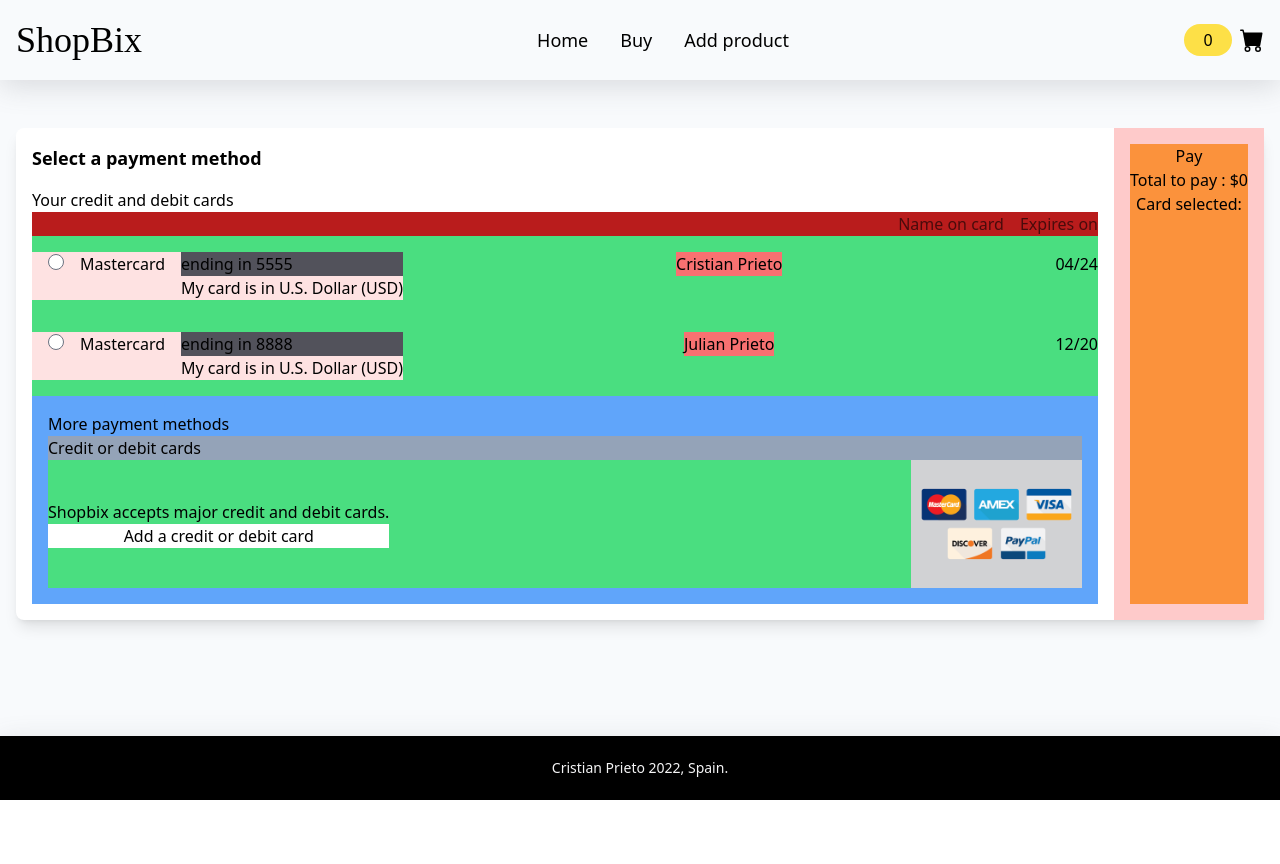
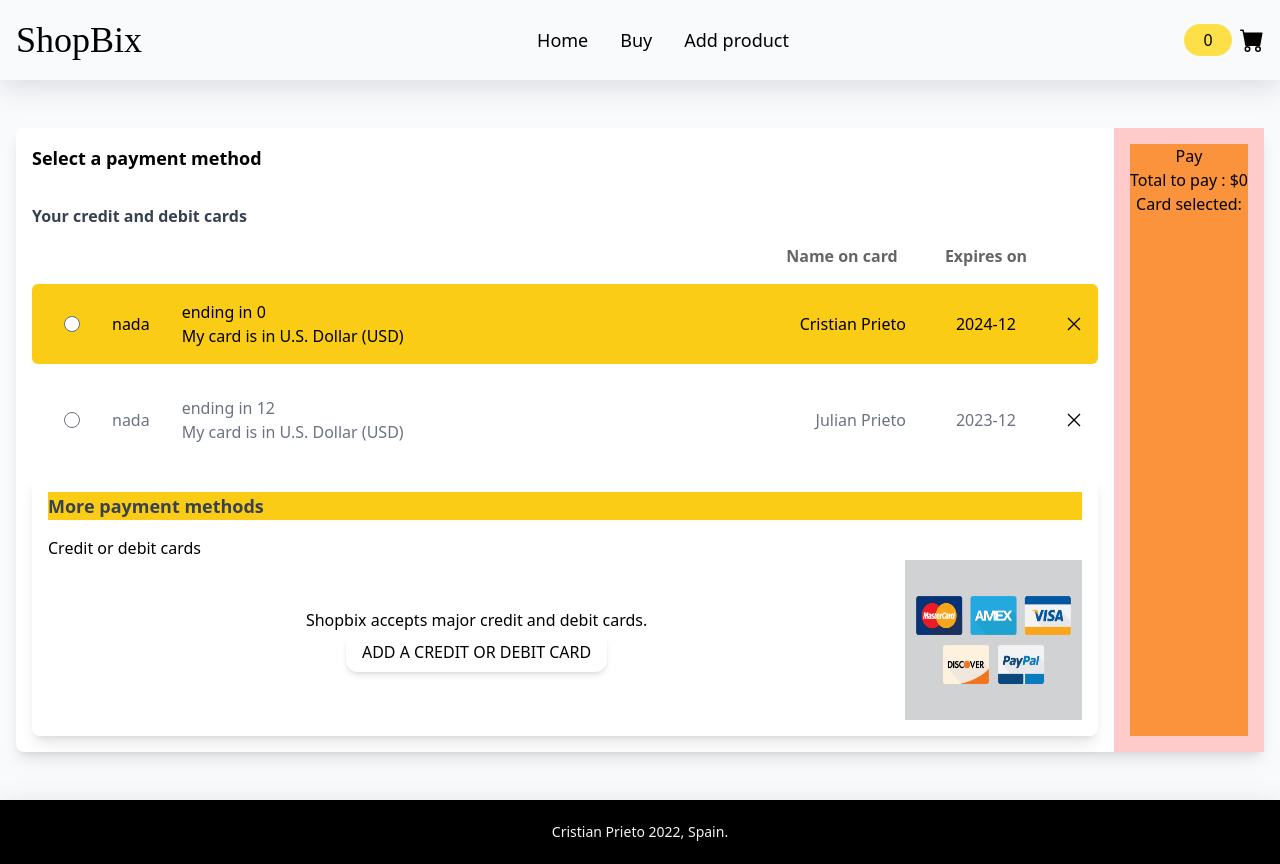
Before and after one commit to Cristian-Prieto/shopbix, a React (Create React App) app: page /cart/payment in a window 1280 px wide. Before the commit the page ends 800 px from the top, so only its background shows below. Built offline with nearby package versions, Linux system fonts and the light colour scheme; a web font is replaced by a local one.

Commit message:
add cards, delete, some styling

```diff
--- a/src/components/Modal.jsx
+++ b/src/components/Modal.jsx
@@ -1,25 +1,35 @@
-import { useState } from "react";
+import { useEffect, useState } from "react";
 import { GrClose } from "react-icons/gr";
 export function Modal({ toggleModal, addNewCard }) {
   const [newCard, setNewCard] = useState({
-    id: 0,
+    type: "",
     fullName: "",
-    cardNumber: 5555,
+    cardNumber: "",
     expirationDate: "2022-08",
+    securityCode: "",
   });
 
   const handleInputChange = (event) => {
-    setNewCard({ ...newCard, [event.target.name]: event.target.value });
-    console.log(newCard);
+    setNewCard({
+      ...newCard,
+      [event.target.name]: event.target.value,
+    });
   };
+
   const handleSubmit = (event) => {
     event.preventDefault();
     addNewCard(newCard);
   };
 
-  const getModalCardStyle = () => {
-    if (String(newCard.cardNumber).slice(0, 3) === 2424) return "green";
+  const getCardType = (number) => {
+    if (String(number).slice(0) === "3") return "American express";
+    if (String(number).slice(0) === "4") return "Visa";
+    if (String(number).slice(0) === "5") return "Master card";
   };
+
+  useEffect(() => {
+    getCardType(newCard.cardNumber);
+  }, [newCard]);
 
   return (
     <div className="flex fixed justify-center items-center z-30 inset-0">
@@ -27,9 +37,9 @@ export function Modal({ toggleModal, addNewCard }) {
         onClick={toggleModal}
         className="fixed justify-center items-center z-30 inset-0 bg-black bg-opacity-80"
       ></div>
-      <div className={`fixed z-40 p-4 rounded-lg bg-${getModalCardStyle}-300`}>
-        <div className="flex justify-between w-full mb-8">
-          <span className="text-lg pl-4">Add a credit or debit card</span>
+      <div className={`fixed z-40 p-4 rounded-lg bg-green-500`}>
+        <div className="flex justify-between w-full mb-4">
+          <span className="text-lg">Add a credit or debit card</span>
           <button onClick={toggleModal}>
             <GrClose />
           </button>
@@ -37,74 +47,86 @@ export function Modal({ toggleModal, addNewCard }) {
         <div className="flex space-x-4">
           <form
             onSubmit={handleSubmit}
-            className="flex flex-col w-80 sm:w-full p-4 sm:border-r-2 border-gray-300"
+            className="flex flex-col justify-start max-w-sm sm:w-full  "
           >
-            <div className="relative z-0 mb-6 w-full group">
+            <label
+              htmlFor="cardNumber"
+              className="flex flex-col text-sm mb-4 text-gray-800"
+            >
+              Card number
               <input
                 type="number"
                 name="cardNumber"
                 id="cardNumber"
                 value={newCard.cardNumber}
                 onChange={handleInputChange}
-                className="block py-2.5 px-0 w-full text-sm text-gray-900 bg-transparent border-0 border-b-2 border-gray-300 appearance-none focus:outline-none focus:ring-0 focus:border-yellow-400 peer"
-                placeholder=" "
+                placeholder="xxxx xxxx xxxx xxxx"
                 required
               />
+            </label>
             <label
-                htmlFor="cardNumber"
-                className="peer-focus:font-medium absolute text-sm text-gray-700  duration-300 transform -translate-y-6 scale-75 top-3 -z-10 origin-[0] peer-focus:left-0 peer-focus:text-yellow-400  peer-placeholder-shown:scale-100 peer-placeholder-shown:translate-y-0 peer-focus:scale-75 peer-focus:-translate-y-6"
+              htmlFor="fullName"
+              className="flex flex-col text-sm mb-4 text-gray-800"
             >
-                Card number
-              </label>
-            </div>
-
-            <div className="relative z-0 mb-6 w-full group">
+              Cardholder name
               <input
                 type="text"
                 name="fullName"
                 value={newCard.fullName}
                 onChange={handleInputChange}
                 id="fullName"
-                className="block py-2.5 px-0 w-full text-sm text-gray-800 bg-transparent border-0 border-b-2 border-gray-300 appearance-none focus:outline-none focus:ring-0 focus:border-yellow-400 peer"
-                placeholder=" "
+                placeholder="Name on card"
                 required
               />
+            </label>
+            <div className="flex justify-between w-full mb-4">
               <label
-                htmlFor="name"
-                className="peer-focus:font-medium absolute text-sm text-gray-800  duration-300 transform -translate-y-6 scale-75 top-3 -z-10 origin-[0] peer-focus:left-0 peer-focus:text-yellow-400  peer-placeholder-shown:scale-100 peer-placeholder-shown:translate-y-0 peer-focus:scale-75 peer-focus:-translate-y-6"
+                htmlFor="expirationDate"
+                className="flex flex-col text-sm text-gray-800"
               >
-                Name on card
-              </label>
-            </div>
-
-            <div className="relative z-0 mb-6 w-full group">
+                Expiration date
                 <input
                   type="month"
                   name="expirationDate"
                   id="expirationDate"
                   value={newCard.expirationDate}
                   onChange={handleInputChange}
-                className="block py-2.5 px-0 w-full text-sm text-gray-800 bg-transparent border-0 border-b-2 border-gray-300 appearance-none focus:outline-none focus:ring-0 focus:border-yellow-400 peer"
-                placeholder=" "
+                  placeholder="MM/YY Expires"
+                  className="flex"
                   required
                 />
+              </label>
+              <div className="flex flex-col items-end">
                 <label
-                htmlFor="expirationDate"
-                className="peer-focus:font-medium absolute text-sm text-gray-800  duration-300 transform -translate-y-6 scale-75 top-3 -z-10 origin-[0] peer-focus:left-0 peer-focus:text-yellow-400  peer-placeholder-shown:scale-100 peer-placeholder-shown:translate-y-0 peer-focus:scale-75 peer-focus:-translate-y-6"
+                  htmlFor="securityCode"
+                  className="flex flex-col text-center text-sm text-gray-800"
                 >
-                Expiration date
+                  Security code
                 </label>
+                <input
+                  type="number"
+                  name="securityCode"
+                  id="securityCode"
+                  value={newCard.securityCode}
+                  onChange={handleInputChange}
+                  className=" max-w-[100px] text-center"
+                  placeholder="xxx"
+                  required
+                />
               </div>
-            <button className="mt-8 px-4 py-2 uppercase shadow-md rounded-xl bg-white transition hover:bg-yellow-300 disabled:opacity-30 disabled:hover:bg-white">
+            </div>
+            <button className="px-4 py-2 uppercase shadow-md rounded-xl bg-white transition hover:bg-yellow-300 disabled:opacity-30 disabled:hover:bg-white">
               Add your card
             </button>
           </form>
-          <div className="hidden sm:flex flex-col items-baseline h-full align-middle justify-center place-content-center m-auto space-y-4">
-            <h2>Shopbix accepts all major credit and debit cards:</h2>
+          <div className="hidden sm:flex flex-col h-full p-4 m-auto">
+            <h2 className="text-left max-w-[200px]">
+              Shopbix accepts all major credit and debit cards:
+            </h2>
             <img
               src="/images/cards.jpg"
               alt="credit-cards"
-              className="h-40 contain"
+              className="h-36 cover"
             />
           </div>
         </div>
--- a/src/components/Payment.jsx
+++ b/src/components/Payment.jsx
@@ -1,27 +1,27 @@
 import { useEffect, useState } from "react";
 import { useAppContext } from "../hooks/useAppContext";
 import { Modal } from "./Modal";
+import { GrClose } from "react-icons/gr";
 
 const INITIAL_CREDIT_LIST = [
   {
-    id: 0,
+    type: "nada",
     fullName: "Cristian Prieto",
-
-    cardNumber: 2332325555,
-    expirationDate: "04/24",
+    cardNumber: 0,
+    expirationDate: "2024-12",
   },
   {
-    id: 1,
+    type: "nada",
     fullName: "Julian Prieto",
-
-    cardNumber: 8888,
-    expirationDate: "12/20",
+    cardNumber: 12,
+    expirationDate: "2023-12",
   },
 ];
 export function Payment() {
+  const { cart } = useAppContext();
   const [list, setList] = useState(INITIAL_CREDIT_LIST);
   const [modal, setModal] = useState(false);
-  const { cart } = useAppContext();
+  const [spotlight, setSpotLight] = useState(list[0]);
   const totalPrice = cart.reduce(
     (accumulator, current) =>
       accumulator + current.count * current.product.price,
@@ -40,7 +40,14 @@ export function Payment() {
     }
     return;
   };
+  console.log(spotlight.type);
+  console.log(list);
 
+  const removeItem = (card) => {
+    setList((prevState) =>
+      prevState.filter((item) => item.cardNumber !== card.cardNumber)
+    );
+  };
   useEffect(() => {
     if (modal) {
       document.body.style = "overflow: hidden;";
@@ -53,47 +60,77 @@ export function Payment() {
   return (
     <div className="flex w-full h-auto my-8 p-4">
       <div className="flex flex-col-reverse sm:flex-row flex-1 shadow-lg rounded-lg bg-white">
-        <div className="flex flex-1 flex-col p-4">
+        <div className="flex flex-1 flex-col space-y-4 p-4">
           <h1 className="text-lg font-semibold mb-4">
             Select a payment method
           </h1>
-          <h2>Your credit and debit cards</h2>
-          <div className="flex w-full justify-end gap-4 bg-red-700">
-            <span className="opacity-60">Name on card</span>
-            <span className="opacity-60">Expires on</span>
+          <h2 className="font-semibold text-gray-700">
+            Your credit and debit cards
+          </h2>
+          <div className="hidden sm:flex w-full justify-end font-semibold gap-4 pr-12">
+            <span className="text-center w-32 opacity-60">Name on card</span>
+            <span className="text-center w-32 opacity-60">Expires on</span>
           </div>
           {list && (
-            <ul>
+            <div className="space-y-4">
               {list.map((item) => (
-                <li
+                <label
                   key={item.cardNumber}
-                  className="flex justify-between items-start gap-4 bg-green-400 py-4"
+                  className={`flex justify-between items-center gap-4 rounded-md p-4 ${
+                    spotlight === item
+                      ? "text-black bg-yellow-400"
+                      : "text-gray-500"
+                  }`}
+                  onClick={() => setSpotLight(item)}
                 >
-                  <div className="flex items-baseline gap-4 bg-red-100 ">
-                    <input type="radio" className="ml-4" />
-                    <span>Mastercard</span>
-                    <div className="flex flex-col max-h-28 sm:h-auto">
-                      <span className=" bg-zinc-600">
-                        ending in {String(item.cardNumber).slice(-4)}
+                  <div className="flex items-center w-full justify-between">
+                    <div className="flex items-center gap-8">
+                      <input
+                        type="radio"
+                        name="container"
+                        className="ml-4 bg-white focus:ring-2  focus:ring-white text-black focus:ring-offset-gray-700"
+                      />
+                      <span>{item.type}</span>
+                      <div className="flex flex-col max-h-28 sm:h-auto">
+                        <span>
+                          ending in {String(item.cardNumber).slice(-4)}
+                        </span>
+                        <span className="hidden md:block">
+                          My card is in U.S. Dollar (USD)
+                        </span>
+                      </div>
+                    </div>
+                    <div className="flex">
+                      <span className=" text-right pr-4">{item.fullName}</span>
+                      <span className="w-32 text-center ">
+                        {item.expirationDate}
                       </span>
-                      <span>My card is in U.S. Dollar (USD)</span>
                     </div>
                   </div>
-                  <span className="bg-red-400">{item.fullName}</span>
-                  <span>{item.expirationDate}</span>
-                </li>
+
+                  <button onClick={() => removeItem(item)}>
+                    <GrClose />
+                  </button>
+                </label>
               ))}
-            </ul>
+            </div>
           )}
 
-          <div className="flex flex-1 flex-col p-4 bg-blue-400">
-            <h2>More payment methods</h2>
-            <div className="flex flex-col bg-slate-400">
+          <div className="flex flex-1 flex-col p-4  shadow-lg rounded-lg">
+            <h2 className="text-lg font-semibold mb-4 text-gray-700 bg-yellow-400">
+              More payment methods
+            </h2>
+            <div className="flex flex-col">
               <h2>Credit or debit cards</h2>
-              <div className="flex justify-between bg-green-400">
-                <div className="flex flex-col place-content-center">
-                  <span>Shopbix accepts major credit and debit cards.</span>
-                  <button onClick={toggleModal} className="bg-white">
+              <div className="flex justify-between ">
+                <div className="flex flex-col place-content-center w-full">
+                  <span className="flex justify-center ">
+                    Shopbix accepts major credit and debit cards.
+                  </span>
+                  <button
+                    onClick={toggleModal}
+                    className=" max-w-md px-4 py-2 mx-auto uppercase shadow-md rounded-xl bg-white transition hover:bg-yellow-300 disabled:opacity-30"
+                  >
                     Add a credit or debit card
                   </button>
                 </div>
@@ -104,7 +141,7 @@ export function Payment() {
                   <img
                     src="/images/cards.jpg"
                     alt="credit-cards"
-                    className="h-32 contain"
+                    className="h-40 contain"
                   />
                 </div>
               </div>
@@ -115,7 +152,7 @@ export function Payment() {
           <div className="flex flex-col w-full items-center  bg-orange-400">
             <button>Pay</button>
             <span>Total to pay : ${totalPrice}</span>
-            <span>Card selected:</span>
+            <span>Card selected: {}</span>
           </div>
         </div>
       </div>
```
Lines whose indentation alone changed are shown as unchanged.
